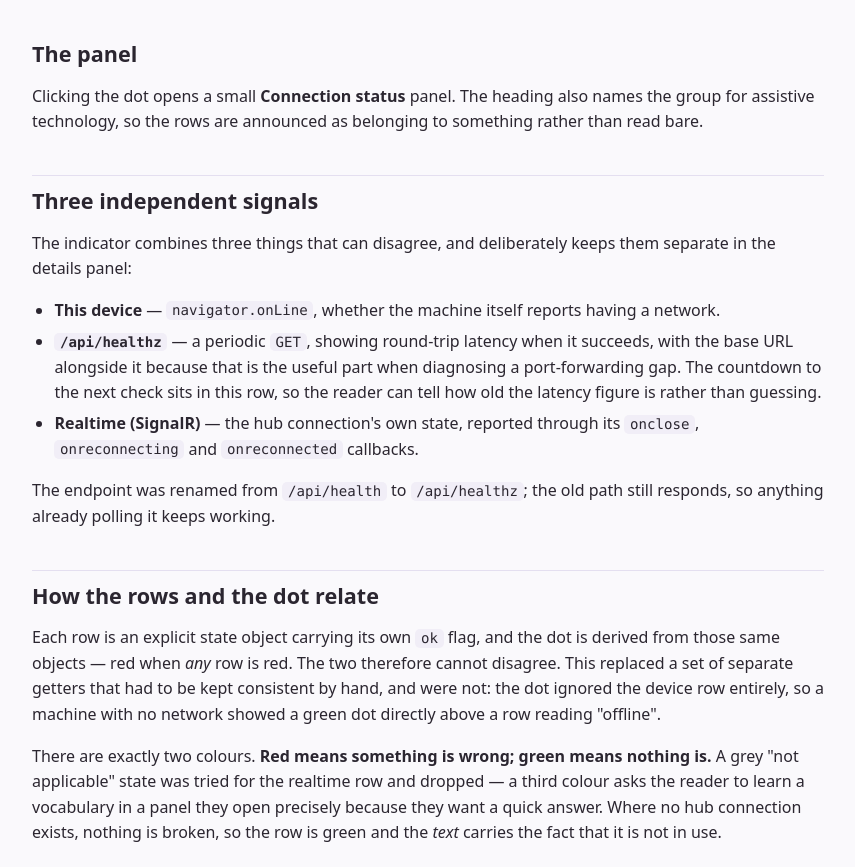
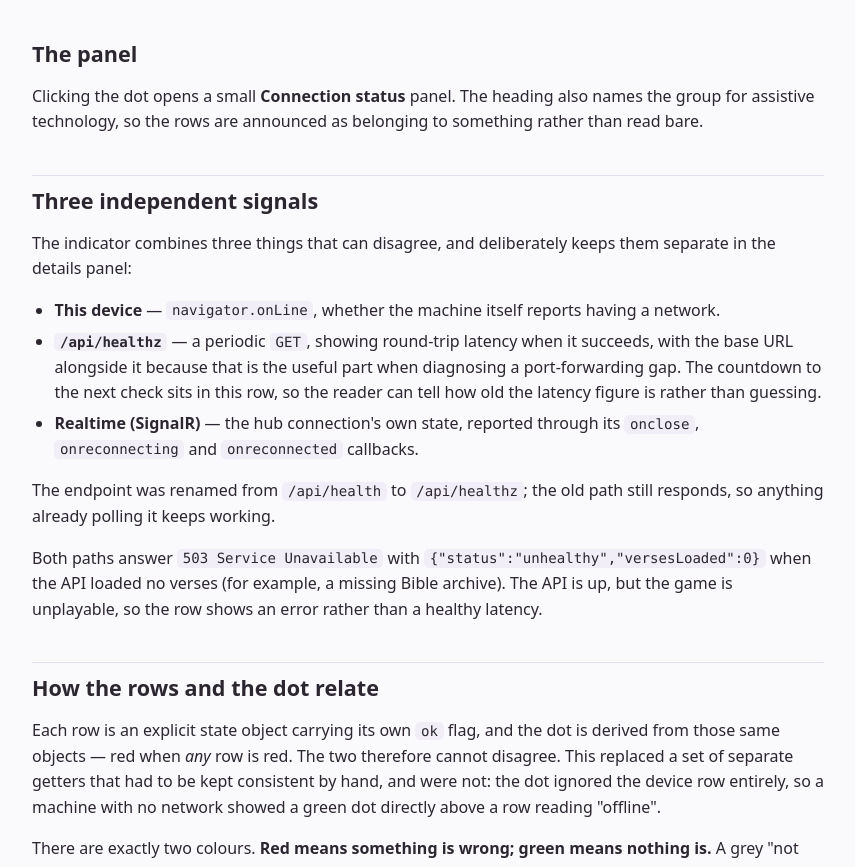
Before and after one commit to sukkergris/bibleguessr, a plain HTML site: page docs/web/connection-status/index.html in a window 1280 px wide. Shown: the part 207-1074 px from the top of the page, without its empty margins (212-1067 px from the left). Drawn offline with Linux system fonts and the light colour scheme.

Commit message:
fix: ship the bibelen-dk archive in the API image and fail health on 0 verses
The published image contained no Bible data, so the API started with
0 verses while /api/healthz still reported "ok". Copy only the
public-domain archive into the image, default Verses__Directory to it,
guard jw.org in .dockerignore, and answer 503 from the health endpoints
when no verses load. Backend 0.5.4.

Co-Authored-By: Claude Opus 5.5 (1M context) <noreply@anthropic.com>

```diff
--- a/docs/web/connection-status/index.html
+++ b/docs/web/connection-status/index.html
@@ -45,6 +45,11 @@
       <p>
         The endpoint was renamed from <code>/api/health</code> to <code>/api/healthz</code>; the old path still
         responds, so anything already polling it keeps working.
+      </p>
+      <p>
+        Both paths answer <code>503 Service Unavailable</code> with <code>{"status":"unhealthy","versesLoaded":0}</code>
+        when the API loaded no verses (for example, a missing Bible archive). The API is up, but the game is
+        unplayable, so the row shows an error rather than a healthy latency.
       </p>
 
       <h2>How the rows and the dot relate</h2>
```
Also changed, not shown: 7 other files.
